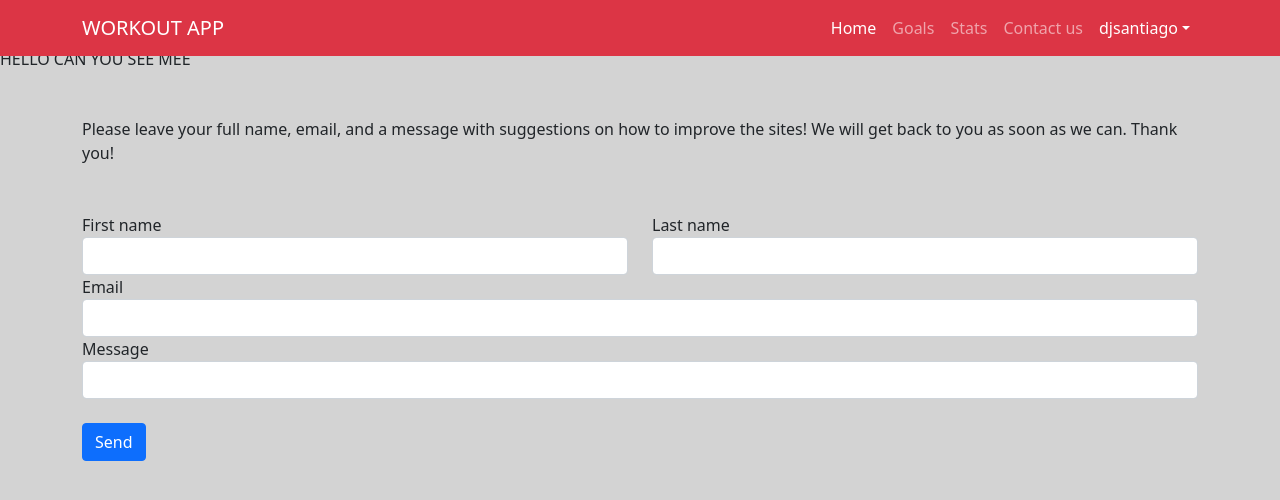
After one commit to devhuss/FitnessApp, a Django app: page /contact in a window 1280 px wide. The commit adds this page. Shown: the top 500 px of the page. Run offline with Django 3.2, Linux system fonts and the light colour scheme; a user stored in the database is signed in.

Commit message:
contact us

```diff
--- a/templates/base.html
+++ b/templates/base.html
@@ -41,7 +41,7 @@
                     <a class="nav-link" href="#">Stats</a>
                 </li>
                 <li class="nav-item">
-                    <a class="nav-link" href="#">Contact us</a>
+                    <a class="nav-link" href="{% url 'contact' %}">Contact us</a>
                 </li>
 
 
--- /dev/null
+++ b/templates/workout/contact.html
@@ -0,0 +1,41 @@
+{% extends 'base.html' %}
+
+{% block body %}
+
+<div class="header">
+    Please leave your full name, email, and a message with suggestions on how to improve the sites!
+    We will get back to you as soon as we can. Thank you!
+</div>
+    <br>
+    <br>
+
+
+<form action="" method="post">
+        {% csrf_token %}
+        <div class="row">
+            <div class="col">
+                {{ form.first_name.label }}
+                {{ form.first_name }}
+            </div>
+            <div class="col">
+                {{ form.last_name.label }}
+                {{ form.last_name }}
+            </div>
+        </div>
+        <div class="row">
+            <div class="col">
+                {{ form.email.label }}
+                {{ form.email }}
+            </div>
+        </div>
+        <div class="row">
+            <div class="col">
+                {{ form.message.label }}
+                {{ form.message }}
+            </div>
+        </div>
+    <br>
+        <button type="submit" class="btn btn-primary">Send</button>
+            </form>
+
+{% endblock %}
--- a/workout/forms.py
+++ b/workout/forms.py
@@ -1,8 +1,21 @@
 from django import forms
-from .models import Workout
+from .models import Workout, Contact
 
 
 class WorkoutForm(forms.ModelForm):
     class Meta:
         model = Workout
         fields = ['workout']  # use only task name in the form
+
+
+class ContactForm(forms.ModelForm):
+    class Meta:
+        model = Contact
+        fields = '__all__'
+
+        widgets = {
+            'first_name': forms.TextInput(attrs={'class': 'form-control'}),
+            'last_name': forms.TextInput(attrs={'class': 'form-control'}),
+            'email': forms.TextInput(attrs={'class': 'form-control'}),
+            'message': forms.TextInput(attrs={'class': 'form-control'}),
+        }
--- a/workout/models.py
+++ b/workout/models.py
@@ -10,7 +10,15 @@
     user = models.ForeignKey(User, on_delete=models.CASCADE)
     workout = models.CharField(max_length=200)
     created_at = models.DateTimeField(auto_now_add=True, blank=True)
+
     # complete = models.BooleanField(default=False)
 
     def __str__(self):
         return self.workout
+
+
+class Contact(models.Model):
+    first_name = models.CharField(max_length=60)
+    last_name = models.CharField(max_length=60)
+    email = models.EmailField()
+    message = models.TextField()
--- a/workout/urls.py
+++ b/workout/urls.py
@@ -7,6 +7,7 @@
     path('delete/<int:id>', views.delete_workout, name='delete_workout'),
     path('search', views.search_workout, name='search_workout'),
     path('update/<int:id>', views.update_workout, name='update_workout'),
+    path('contact', views.contact, name='contact'),
     # path('complete/<int:id>)', views.complete_workout, name='complete_workout')
 
 ]
--- a/workout/views.py
+++ b/workout/views.py
@@ -1,6 +1,6 @@
 from django.shortcuts import render, redirect
 from .models import Workout
-from .forms import WorkoutForm
+from .forms import WorkoutForm, ContactForm
 from django.contrib.auth.decorators import login_required
 
 
@@ -44,6 +44,7 @@
     return redirect('index')
 
 
+@login_required(login_url='login')
 def update_workout(request, id):
     task = Workout.objects.get(id=id)
     form = WorkoutForm(request.POST or None, instance=task)
@@ -52,6 +53,20 @@
         return redirect('index')
 
     return render(request, 'workout/update.html', {'form': form})
+
+
+@login_required(login_url='login')
+def contact(request):
+    form = ContactForm(request.POST or None)
+    if request.method == 'POST':
+        if form.is_valid():
+            # Assign the current user as the user (i.e., owner) for each task
+            form.instance.user = request.user
+            form.save()
+            return redirect('index')
+
+    context = {'form': form}
+    return render(request, 'workout/contact.html', context)
 #
 #
 # def complete_workout(request, id):
```
Also changed, not shown: templates/workout/index.html (+0 -30 lines), db.sqlite3, workout/migrations/0001_initial.py, workout/migrations/0002_auto_20211204_2120.py (deleted).
